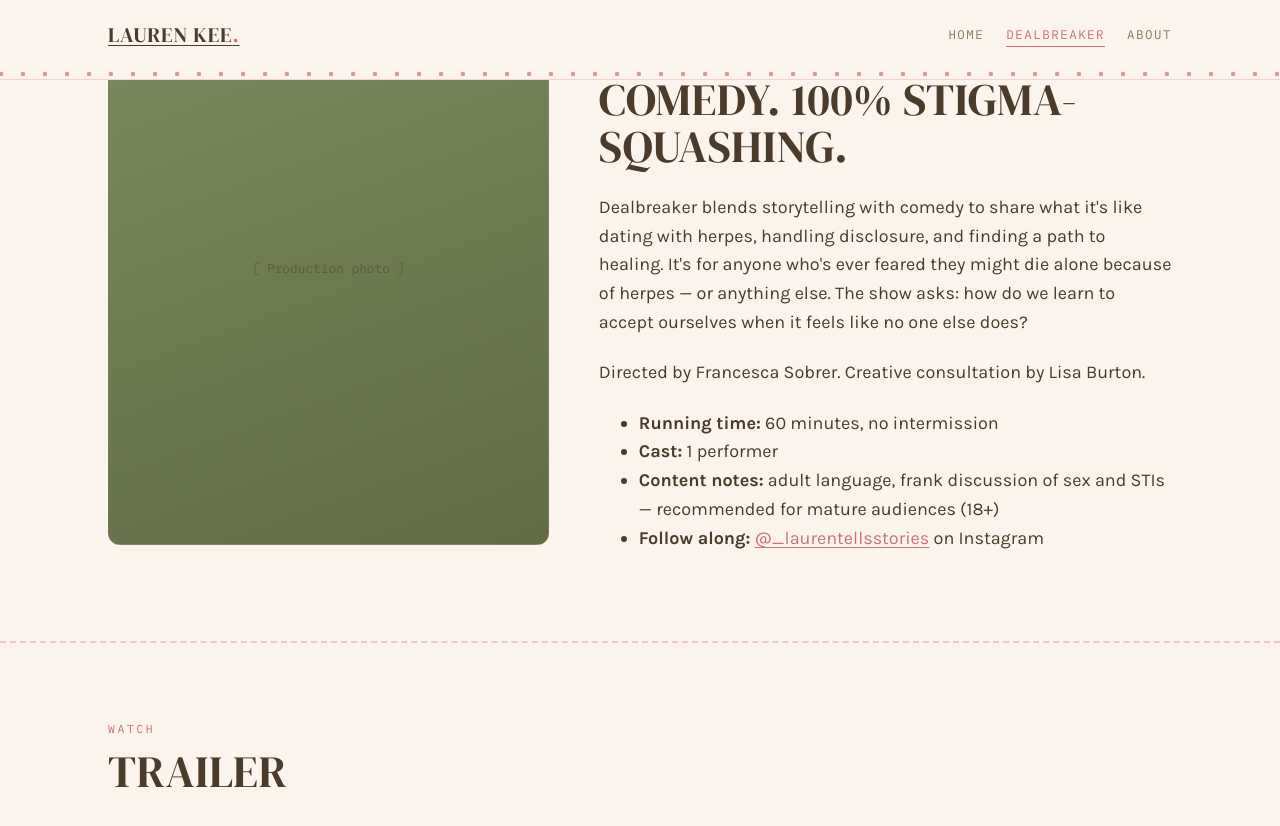
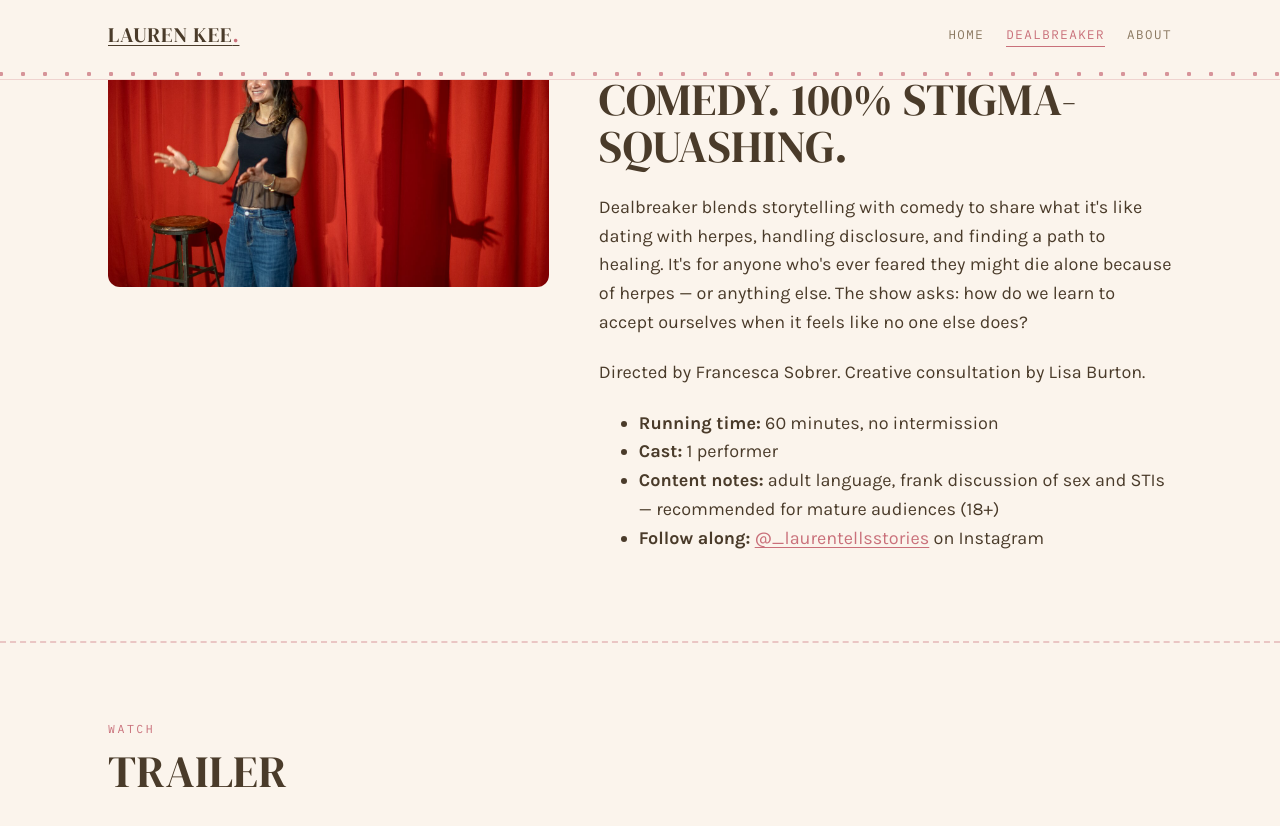
Before and after one commit to laurenkee-hub/site, a Jekyll site: the page built from dealbreaker.md, in a window 1280 px wide and 900 px high, scrolled down 555 px, cut to the strip 0-831 px from the top of the window. Shown: the top 826 px of the strip. Built offline with Jekyll 4.4.1, drawn with Linux system fonts in a browser that asks for light colours; some web fonts are replaced.

Commit message:
Update dealbreaker.md

```diff
--- a/dealbreaker.md
+++ b/dealbreaker.md
@@ -14,7 +14,7 @@
 
 <section class="section">
   <div class="wrap split">
-    <div class="portrait" aria-hidden="true">[ Production photo ]</div>
+    <img src="{{ '/assets/images/dealbreaker-production-1.jpg' | relative_url }}" alt="Lauren Kee performing Dealbreaker" style="width:100%; height:auto; display:block; border-radius: var(--radius);">
     <div>
       <p class="eyebrow">About The Show</p>
       <h2 class="mt-0">Part storytelling. Part comedy. 100% stigma-squashing.</h2>
```
